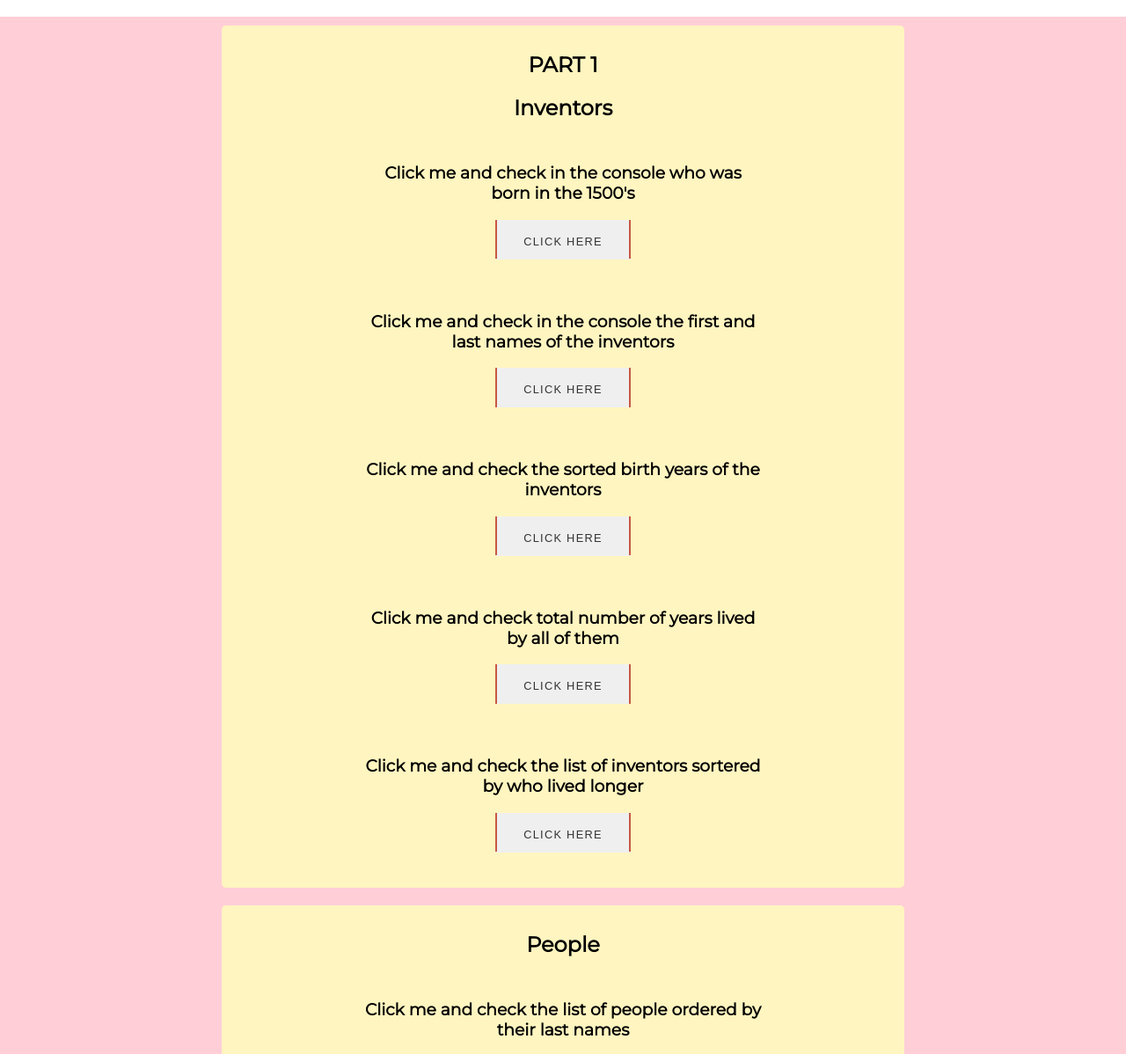
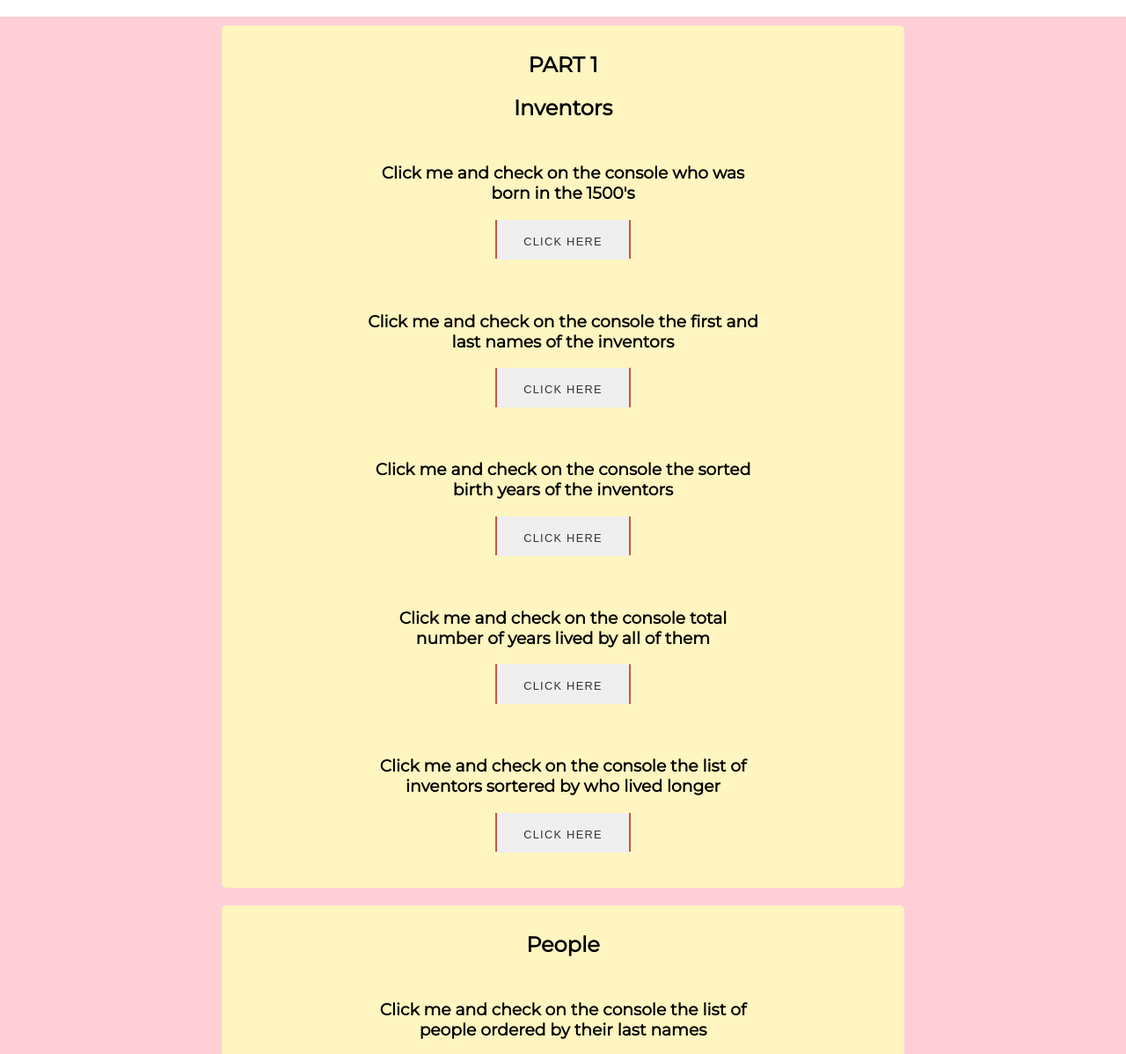
Before and after one commit to Pablograu/inventorsPeoplePromises, a website: page index.html in a window 1280 px wide. Shown: the part 63-1261 px from the top of the page at 88% size. Drawn offline with Linux system fonts and the light colour scheme.

Commit message:
final commit

```diff
--- a/index.html
+++ b/index.html
@@ -4,7 +4,7 @@
     <meta charset="UTF-8" />
     <meta name="viewport" content="width=device-width, initial-scale=1.0" />
     <meta http-equiv="X-UA-Compatible" content="ie=edge" />
-    <link rel="stylesheet" href="styles.css">
+    <link rel="stylesheet" href="styles/styles.css">
     <link href="https://fonts.googleapis.com/css?family=Montserrat&display=swap" rel="stylesheet">
     <title>Document</title>
   </head>
@@ -17,34 +17,34 @@
           <h2>Inventors</h2>
           <div>
             <h3>
-              Click me and check in the console who was born in the 1500's
+              Click me and check on the console who was born in the 1500's
             </h3>
             <button class="fancy-button" id="yearBorn">Click here</button>
           </div>
 
           <div>
             <h3>
-              Click me and check in the console the first and last names of the
+              Click me and check on the console the first and last names of the
               inventors
             </h3>
             <button class="fancy-button" id="firstLastName">Click here</button>
           </div>
 
           <div>
-            <h3>Click me and check the sorted birth years of the inventors</h3>
+            <h3>Click me and check on the console the sorted birth years of the inventors</h3>
             <button class="fancy-button" id="sortedYears">Click here</button>
           </div>
 
           <div>
             <h3>
-              Click me and check total number of years lived by all of them
+              Click me and check on the console total number of years lived by all of them
             </h3>
             <button class="fancy-button" id="totalYearsLived">Click here</button>
           </div>
 
           <div>
             <h3>
-              Click me and check the list of inventors sortered by who lived
+              Click me and check on the console the list of inventors sortered by who lived
               longer
             </h3>
             <button class="fancy-button" id="sortedYearsLived">Click here</button>
@@ -54,7 +54,7 @@
           <h2>People</h2>
           <div>
             <h3>
-              Click me and check the list of people ordered by their last names
+              Click me and check on the console the list of people ordered by their last names
             </h3>
             <button class="fancy-button" id="sortedByLastNameBtn">Click here</button>
           </div>
--- a/promises.js
+++ b/promises.js
@@ -8,6 +8,15 @@ let reposArray = [];
 const handleUserNameError = str => {
   let errorDiv = document.createElement("div");
   errorDiv.innerHTML = `oopsi, the user ${str} does not exist`;
+  errorDiv.classList.add('error')
+  reposContainer.appendChild(errorDiv);
+};
+
+const handleReposError = str => {
+  clearData();
+  reposArray = [];
+  let errorDiv = document.createElement("div");
+  errorDiv.innerHTML = `oopsi, the user ${str} does not have any repo at the moment`;
   errorDiv.classList.add('error')
   reposContainer.appendChild(errorDiv);
 };
@@ -25,14 +34,6 @@ const displayReposList = () => {
   reposArray = [];
 };
 
-const handleReposError = str => {
-  clearData();
-  reposArray = [];
-  let errorDiv = document.createElement("div");
-  errorDiv.innerHTML = `oopsi, the user ${str} does not have any repo at the moment`;
-  errorDiv.classList.add('error')
-  reposContainer.appendChild(errorDiv);
-};
 
 const fetchUsers = async user => {
   const api_call = await fetch(`https://api.github.com/users/${user}/repos`)
```
Also changed, not shown: styles/styles.css (renamed from styles.css), 1 other file.
